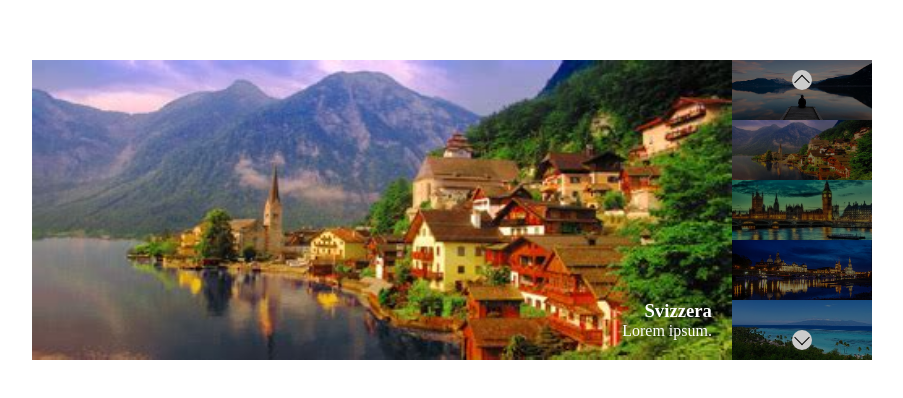
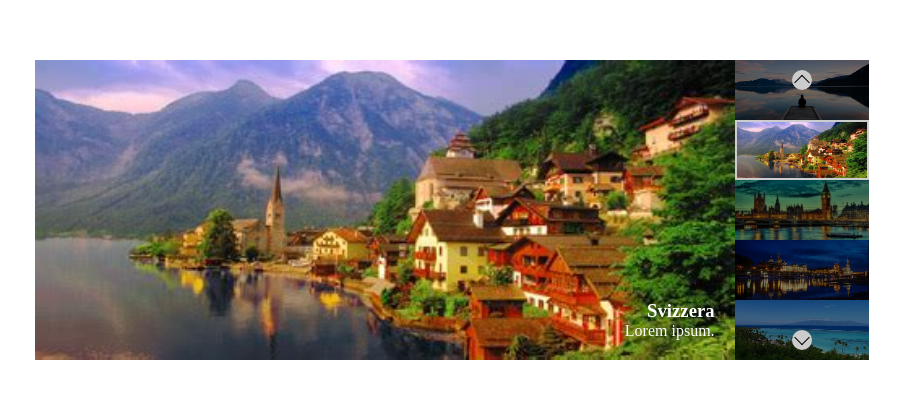
Before and after one commit to emmegray/vue-slider, a plain HTML site: page index.html in a window 1280 px wide. Shown: the part 190-588 px from the top of the page, without its empty margins (188-1091 px from the left). Drawn offline with nearby package versions, Linux system fonts and the light colour scheme.

Commit message:
Fixed active and click hover on thumbs

```diff
--- a/index.html
+++ b/index.html
@@ -14,7 +14,11 @@
     <div id="app">
 
         <div class="container" >
-            <div v-on:mouseenter="stop()" v-on:mouseleave="start()" class="slider-wrapper" tabindex="0">
+            <div
+                v-on:mouseenter="stop()"
+                v-on:mouseleave="start()"
+                class="slider-wrapper"
+                tabindex="0">
 
                 <div class="item">
                     <img :src="slides[currentSlide].image" :alt="slides[currentSlide].title" />
@@ -28,8 +32,14 @@
                     <div @click="prevSlide()" class="prev"></div>
                     <div @click="nextSlide()" class="next"></div>
 
-                    <div v-for="slide in slides" class="thumb">
-                        <img :src="slide.image" :alt="slide.title"/>
+                    <div
+                        v-for="(slide, index) in slides"
+                        class="thumb"
+                        :class="{active : index === currentSlide}">
+                            <img
+                                :src="slide.image"
+                                :alt="slide.title"
+                                @click="currentSlide = index"/>
                     </div>
                 </div>
 
```
